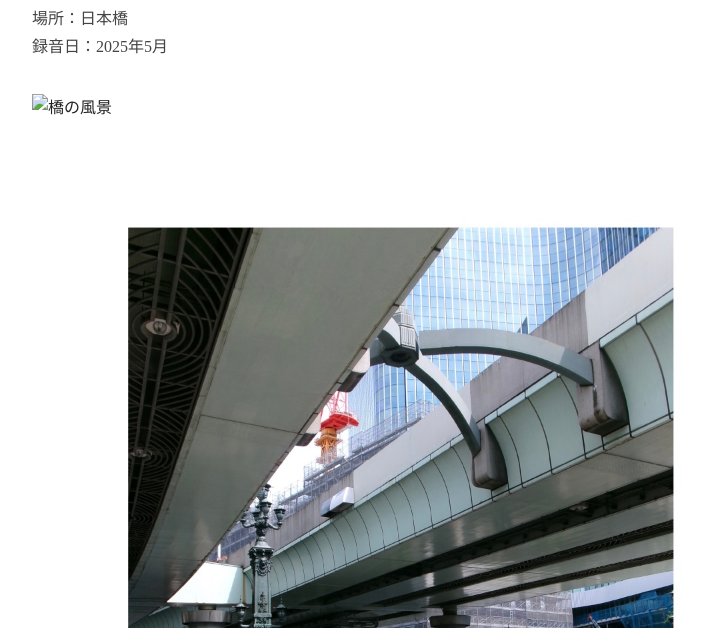
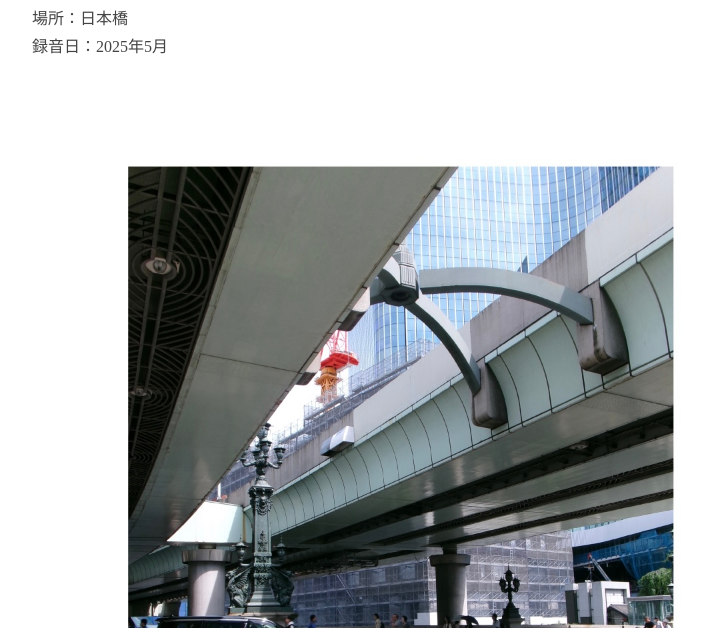
Before and after one commit to otoato/Otoato, a plain HTML site: page detail.html in a window 1280 px wide. Shown: the part 172-800 px from the top of the page, without its empty margins (248-953 px from the left). Drawn offline with Linux system fonts and the light colour scheme.

Commit message:
Update detail.html

```diff
--- a/detail.html
+++ b/detail.html
@@ -60,9 +60,6 @@
 
   <h1>橋のオト</h1>
   <p>場所：日本橋<br>録音日：2025年5月</p>
-
-  <div class="image">
-  <img src="images/detail1.jpg" alt="橋の風景">
 </div>
 <div class="image">
   <img src="images/detail2.jpg" alt="街の風景">
```
